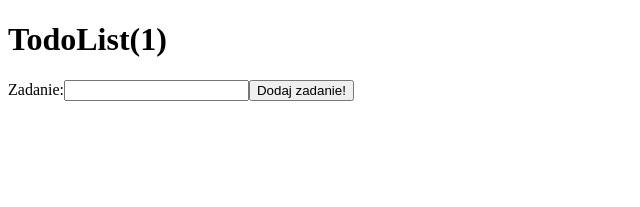
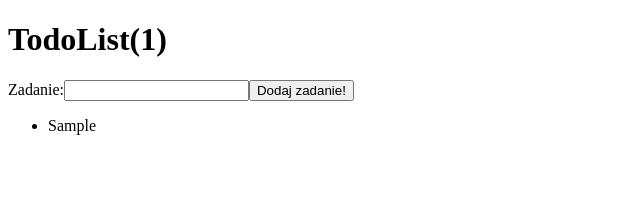
Before and after one commit to Sebastian-Mazur/Todo, a React app: page / in a window 1280 px wide. Both pictures are taken after typing "Sample" into the empty fields and a click on the button "Dodaj zadanie!". Shown: the top 207 px of the page, without its empty margins (0-640 px from the left). Built offline with nearby package versions, Linux system fonts and the light colour scheme.

Commit message:
Poprawione

```diff
--- a/src/components/Todo.js
+++ b/src/components/Todo.js
@@ -3,7 +3,7 @@ import style from './TodoList.css';
 
 const Todo = (props) => {
         return (
-                <li className={style.itemList}>{props.text}<button onClick={props.remove(props.id)}>Usuń zadanie</button></li>
+                <li className={style.itemList}>{props.list.text}</li>
         )
 }
 
--- a/src/components/TodoList.js
+++ b/src/components/TodoList.js
@@ -2,21 +2,23 @@ import React from 'react';
 import style from './TodoList.css';
 import Todo from './Todo';
 
-const TodoList = (props) => {
+class TodoList extends React.Component {
+    get tasks() {
+        return this.props.data.map(list => <Todo key={list.id} list={list} />);
+    }
+
+    render() {
     return (
         <div className={style.container}>
             <ul className={style.todoList}>
-                {props.data.map(list => {
-                    <Todo
-                        key={list.id}
-                        id={list.id}
-                        remove={props.removeTodo}
-                        text={list.text}
-                    />
-                })}
+                {this.tasks}
             </ul>
         </div>
     );
+    }
 }
 
 export default TodoList;
+
+// removeTodo = { this.props.removeTodo }
+//     < button onClick= { props.removeTodo(props.list.id) } > Usuń zadanie</button >
--- a/src/containers/App.js
+++ b/src/containers/App.js
@@ -47,7 +47,6 @@ class App extends React.Component {
                     />
                 <TodoList
                     data={this.state.data}
-                    text={this.state.text}
                     removeTodo={todoID => this.removeTodo(todoID)}
                     />
             </div>
```
